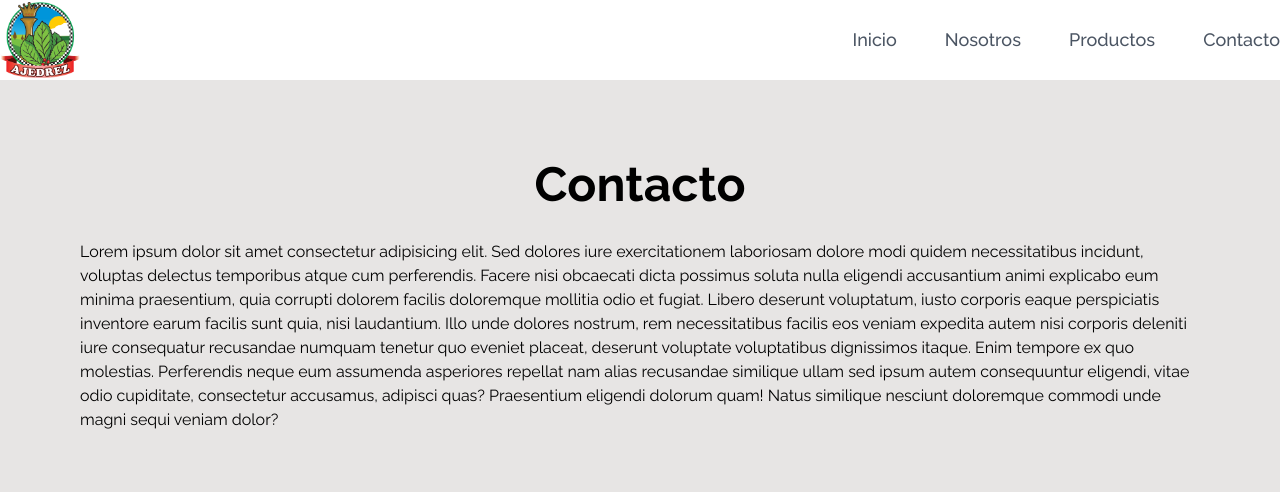
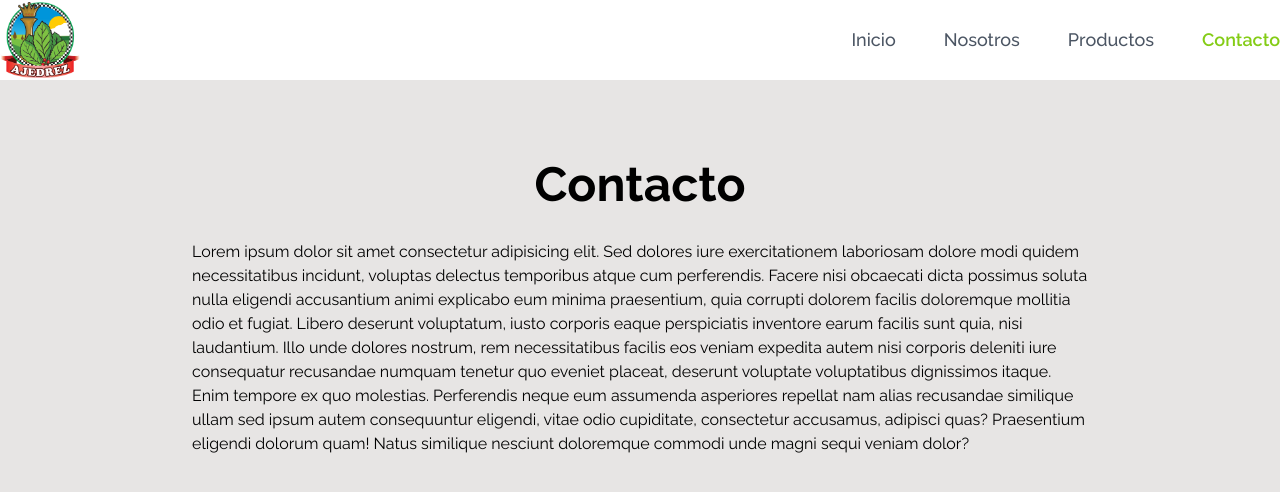
Before and after one commit to gbritez53/yerba-mate-ajedrez, a Next.js app: page /contacto in a window 1280 px wide. Shown: the top 492 px of the page. Built offline with nearby package versions, Linux system fonts and the light colour scheme.

Commit message:
feat: Add active links in Navbar

```diff
--- a/components/Navbar.js
+++ b/components/Navbar.js
@@ -1,10 +1,12 @@
 import { useState } from "react";
 import { Turn as Hamburger } from "hamburger-react";
+import { useRouter } from "next/router";
 import Link from "next/link";
 import Image from "next/image";
 
 const Navbar = () => {
   const [isOpen, setOpen] = useState(false);
+  const router = useRouter();
   return (
     <>
       <nav className="bg-white h-[80px]">
@@ -28,16 +30,43 @@ const Navbar = () => {
 
             <div className="flex space-x-12 items-center font-medium text-gray-600">
               <Link href="/">
-                <a className="text-lg">Inicio</a>
+                <a
+                  className={`${
+                    router.pathname === "/" && "text-lime-500 font-semibold"
+                  } text-lg transform hover:scale-110 hover:-translate-y-1 transition-all duration-300 ease-in-out`}
+                >
+                  Inicio
+                </a>
               </Link>
               <Link href="/nosotros">
-                <a className="text-lg">Nosotros</a>
+                <a
+                  className={`${
+                    router.pathname === "/nosotros" &&
+                    "text-lime-500 font-semibold"
+                  } text-lg transform hover:scale-110 hover:-translate-y-1 transition-all duration-300 ease-in-out`}
+                >
+                  Nosotros
+                </a>
               </Link>
               <Link href="/productos">
-                <a className="text-lg">Productos</a>
+                <a
+                  className={`${
+                    router.pathname === "/productos" &&
+                    "text-lime-500 font-semibold"
+                  } text-lg transform hover:scale-110 hover:-translate-y-1 transition-all duration-300 ease-in-out`}
+                >
+                  Productos
+                </a>
               </Link>
               <Link href="/contacto">
-                <a className="text-lg">Contacto</a>
+                <a
+                  className={`${
+                    router.pathname === "/contacto" &&
+                    "text-lime-500 font-semibold"
+                  } text-lg transform hover:scale-110 hover:-translate-y-1 transition-all duration-300 ease-in-out`}
+                >
+                  Contacto
+                </a>
               </Link>
               <span className="md:hidden">
                 <Hamburger
--- a/pages/contacto.js
+++ b/pages/contacto.js
@@ -2,7 +2,7 @@ import React from "react";
 
 const Contacto = () => {
   return (
-    <div className="px-20 py-12">
+    <section className="px-48 py-12">
       <h1 className="text-5xl text-center font-bold py-8">Contacto</h1>
       <p>
         Lorem ipsum dolor sit amet consectetur adipisicing elit. Sed dolores
@@ -21,7 +21,7 @@ const Contacto = () => {
         accusamus, adipisci quas? Praesentium eligendi dolorum quam! Natus
         similique nesciunt doloremque commodi unde magni sequi veniam dolor?
       </p>
-    </div>
+    </section>
   );
 };
 
--- a/pages/nosotros.js
+++ b/pages/nosotros.js
@@ -2,8 +2,9 @@ import React from "react";
 
 const Nosotros = () => {
   return (
-    <div className="px-20 py-12">
+    <section className="px-48 py-12">
       <h1 className="text-5xl text-center font-bold py-8">Nosotros</h1>
+
       <p className="pb-4">
         Lorem, ipsum dolor sit amet consectetur adipisicing elit. Blanditiis qui
         quas nulla minima in maiores, officia, provident, aliquam assumenda
@@ -20,7 +21,7 @@ const Nosotros = () => {
         vel ipsum eum nam officia accusantium inventore, dignissimos sequi quae
         quo, voluptate nobis provident asperiores, blanditiis dolore dolores.
       </p>
-    </div>
+    </section>
   );
 };
 
--- a/pages/productos.js
+++ b/pages/productos.js
@@ -2,7 +2,7 @@ import React from "react";
 
 const Productos = () => {
   return (
-    <div className="px-20 py-12">
+    <section className="px-48 py-12">
       <h1 className="text-5xl text-center font-bold py-8">Productos</h1>
       <p>
         Sed accusantium similique molestias eius repellat laboriosam modi
@@ -14,7 +14,7 @@ const Productos = () => {
         cupiditate voluptate temporibus impedit facilis iure ducimus explicabo
         quos commodi mollitia.
       </p>
-    </div>
+    </section>
   );
 };
 
```
